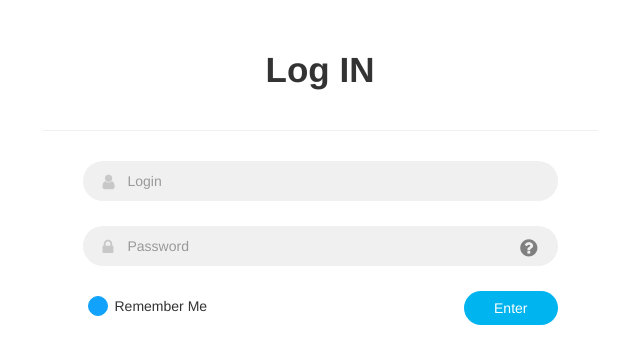
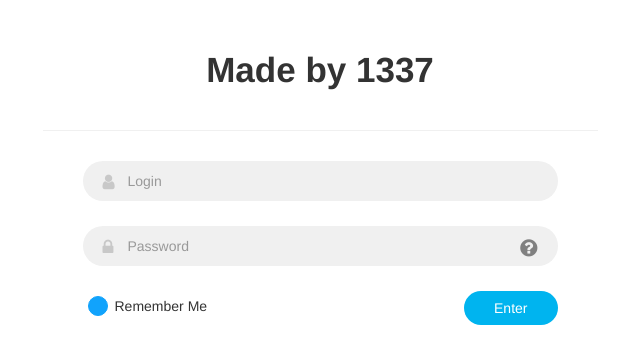
Before and after one commit to claybex/1337, a plain HTML site: page index.html in a window 1280 px wide. Shown: the whole page, without its empty margins (320-960 px from the left). Drawn offline with nearby package versions, Linux system fonts and the light colour scheme.

Commit message:
Update index.html

```diff
--- a/index.html
+++ b/index.html
@@ -17,7 +17,7 @@
 
     <div class="col-md-offset-3 col-md-6">
     <form class="form" method="POST" action="">
-    <span class="heading">Log IN</span>
+    <span class="heading">Made by 1337</span>
     <div class="form-group">
     <input type="text" class="form-control" id="inputEmail" placeholder="Login" required >
     <i class="fa fa-user"></i>
```
